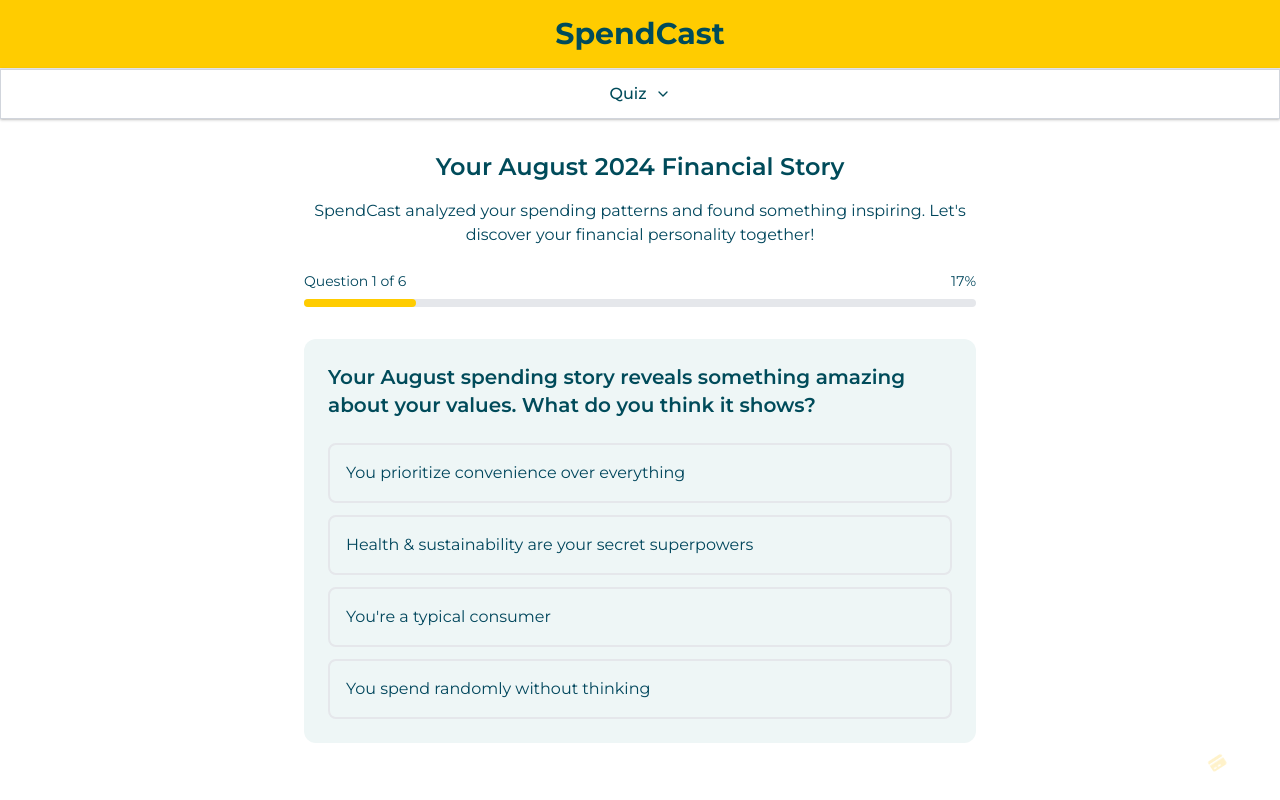
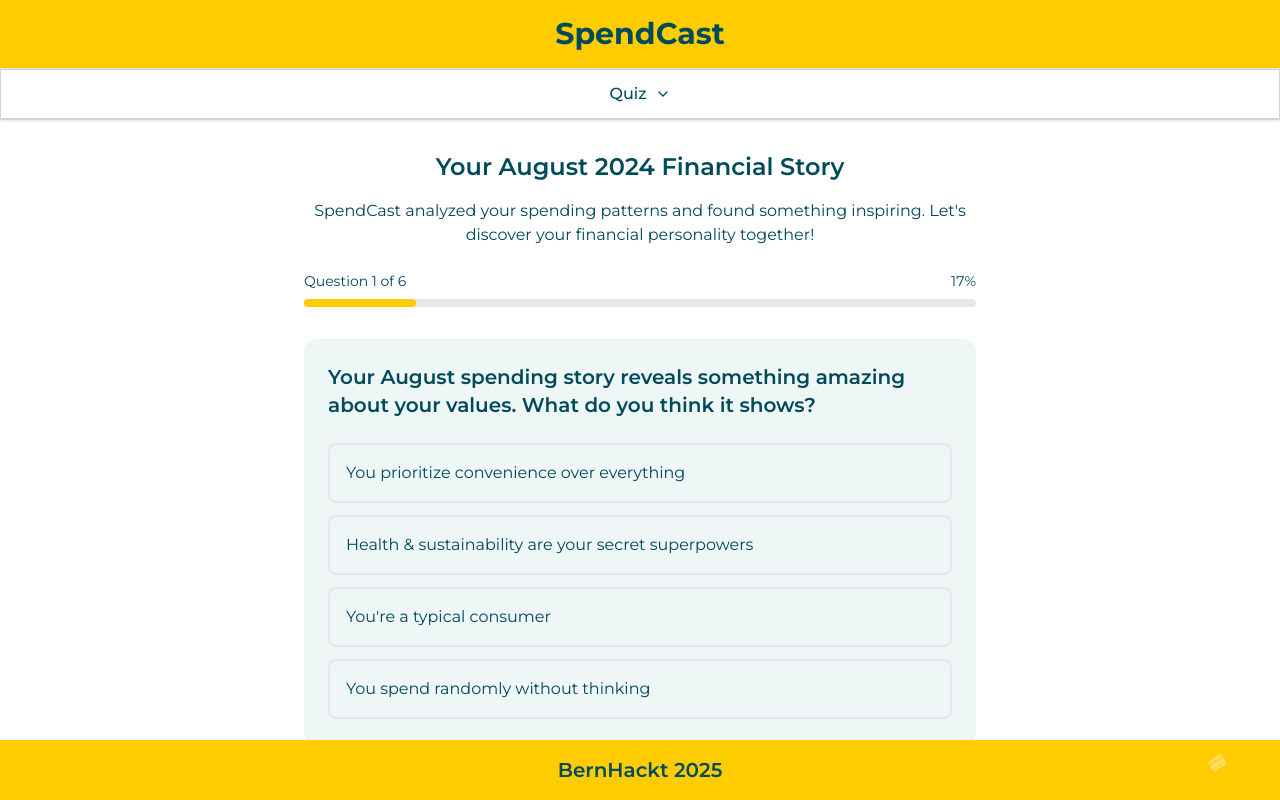
Before and after one commit to TheArchbishopOfDjentinbury/Baernstormers, a React (Vite) app in the folder SpendCast_FE/: page /quiz in a window 1280 px wide. Built offline with nearby package versions, Linux system fonts and the light colour scheme.

Commit message:
feat: add Footer component to Achievements and Quiz pages for consistent layout

```diff
--- /dev/null
+++ b/SpendCast_FE/src/components/Footer.tsx
@@ -0,0 +1,17 @@
+import React from 'react';
+
+const Footer: React.FC = () => {
+  return (
+    <footer className="bg-brand-primary w-full">
+      <div className="px-4 py-4">
+        <div className="max-w-4xl mx-auto">
+          <h2 className="text-xl font-semibold text-brand-secondary text-center">
+            BernHackt 2025
+          </h2>
+        </div>
+      </div>
+    </footer>
+  );
+};
+
+export default Footer;
--- a/SpendCast_FE/src/pages/Achievements.tsx
+++ b/SpendCast_FE/src/pages/Achievements.tsx
@@ -7,6 +7,7 @@
 } from '@/components/ui/popover';
 import { buildMetrics } from '@/components/achievements/metricfromData';
 import type { Metrics } from '@/components/achievements/type';
+import Footer from '@/components/Footer';
 
 // Import Lottie animations
 import coffeeAnimation from '@/assets/coffee.json';
@@ -155,15 +156,16 @@
   }, [selectedMonth]);
 
   return (
-    <div className="h-full overflow-y-auto p-4 pb-24">
+    <div className="h-full flex flex-col">
+      <div className="flex-1 overflow-y-auto p-4">
         <div className="max-w-4xl mx-auto">
           <div className="text-center mb-8">
             <h2 className="text-2xl font-semibold text-brand-secondary mb-4">
               Your Achievements
             </h2>
             <p className="text-brand-secondary/70 mb-4">
-            Track your progress and unlock rewards as you improve your spending
-            habits
+              Track your progress and unlock rewards as you improve your
+              spending habits
             </p>
 
             {/* Current Month Display */}
@@ -296,6 +298,8 @@
           </div>
         </div>
       </div>
+      <Footer />
+    </div>
   );
 }
 
--- a/SpendCast_FE/src/pages/Quiz.tsx
+++ b/SpendCast_FE/src/pages/Quiz.tsx
@@ -10,6 +10,7 @@
   quizQuestions,
   type QuizState,
 } from '../components/Quiz';
+import Footer from '@/components/Footer';
 
 interface QuizProps {
   onQuizComplete?: () => void;
@@ -83,7 +84,8 @@
 
   if (quizState.showResult) {
     return (
-      <div className="h-full overflow-y-auto touch-scroll">
+      <div className="h-full flex flex-col">
+        <div className="flex-1 overflow-y-auto touch-scroll">
           <style>{animationStyles}</style>
           <div className="min-h-full">
             <QuizResults
@@ -92,16 +94,19 @@
             />
           </div>
         </div>
+        <Footer />
+      </div>
     );
   }
 
   const currentQ = quizQuestions[quizState.currentQuestion];
 
   return (
-    <div className="h-full overflow-y-auto touch-scroll">
+    <div className="h-full flex flex-col">
+      <div className="flex-1 overflow-y-auto touch-scroll">
         <style>{animationStyles}</style>
         <FloatingIcons />
-      <main className="px-4 py-8 pb-24 min-h-full">
+        <main className="px-4 py-8 min-h-full">
           <div className="max-w-2xl mx-auto">
             <div className="text-center mb-8 animate-fade-in">
               <h2 className="text-2xl font-semibold text-brand-secondary mb-4 animate-slide-down">
@@ -144,5 +149,7 @@
           </div>
         </main>
       </div>
+      <Footer />
+    </div>
   );
 }
```
Lines whose indentation alone changed are shown as unchanged.
